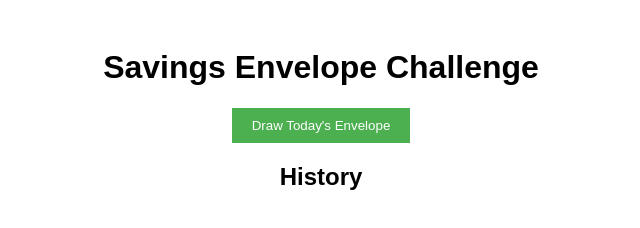
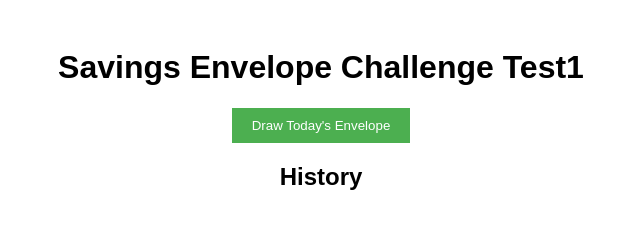
Before and after one commit to jek10/SavingChallenge, a plain HTML site: page index.html in a window 1280 px wide. Shown: the whole page, without its empty margins (319-959 px from the left). Drawn offline with Linux system fonts and the light colour scheme.

Commit message:
update index.html

```diff
--- a/index.html
+++ b/index.html
@@ -10,7 +10,7 @@
     <meta name="theme-color" content="#ffffff">
 </head>
 <body>
-    <h1>Savings Envelope Challenge</h1>
+    <h1>Savings Envelope Challenge Test1</h1>
     <button id="drawBtn">Draw Today's Envelope</button>
     <p id="result"></p>
     <h2>History</h2>
```
